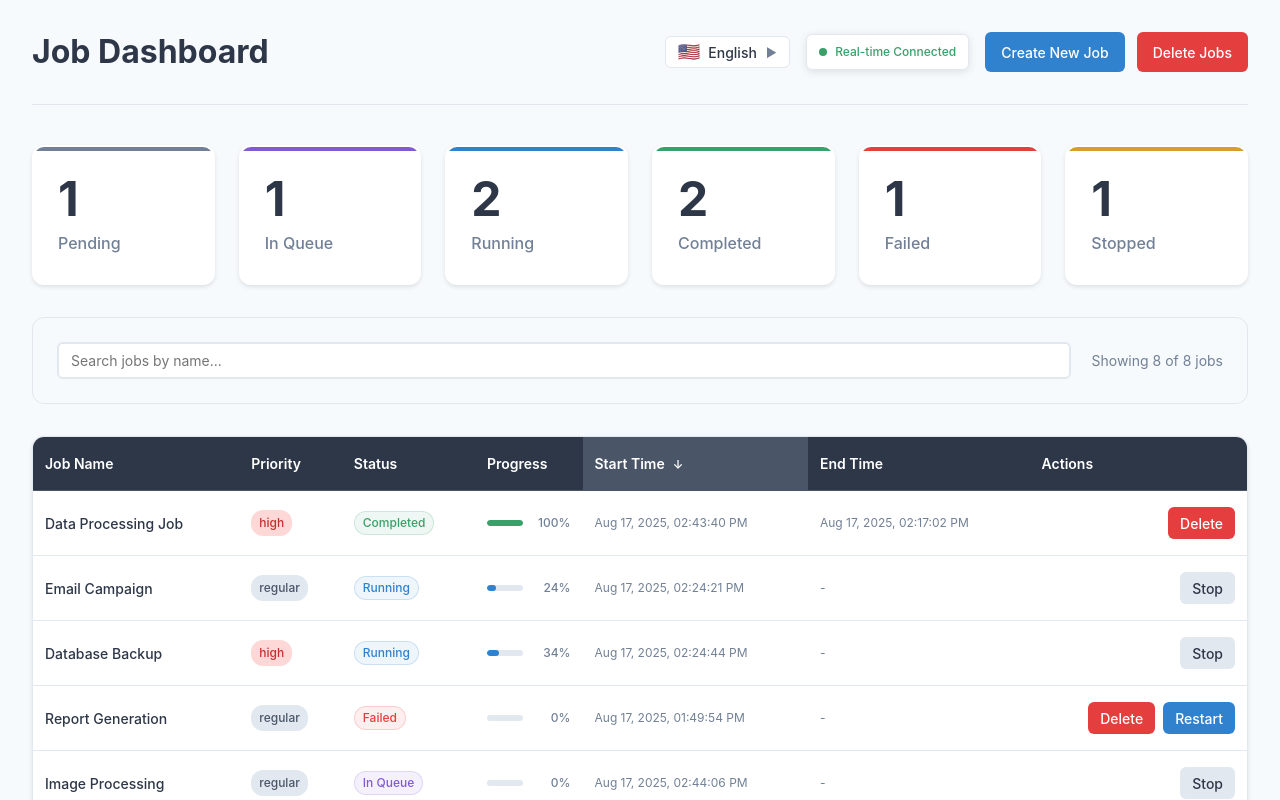
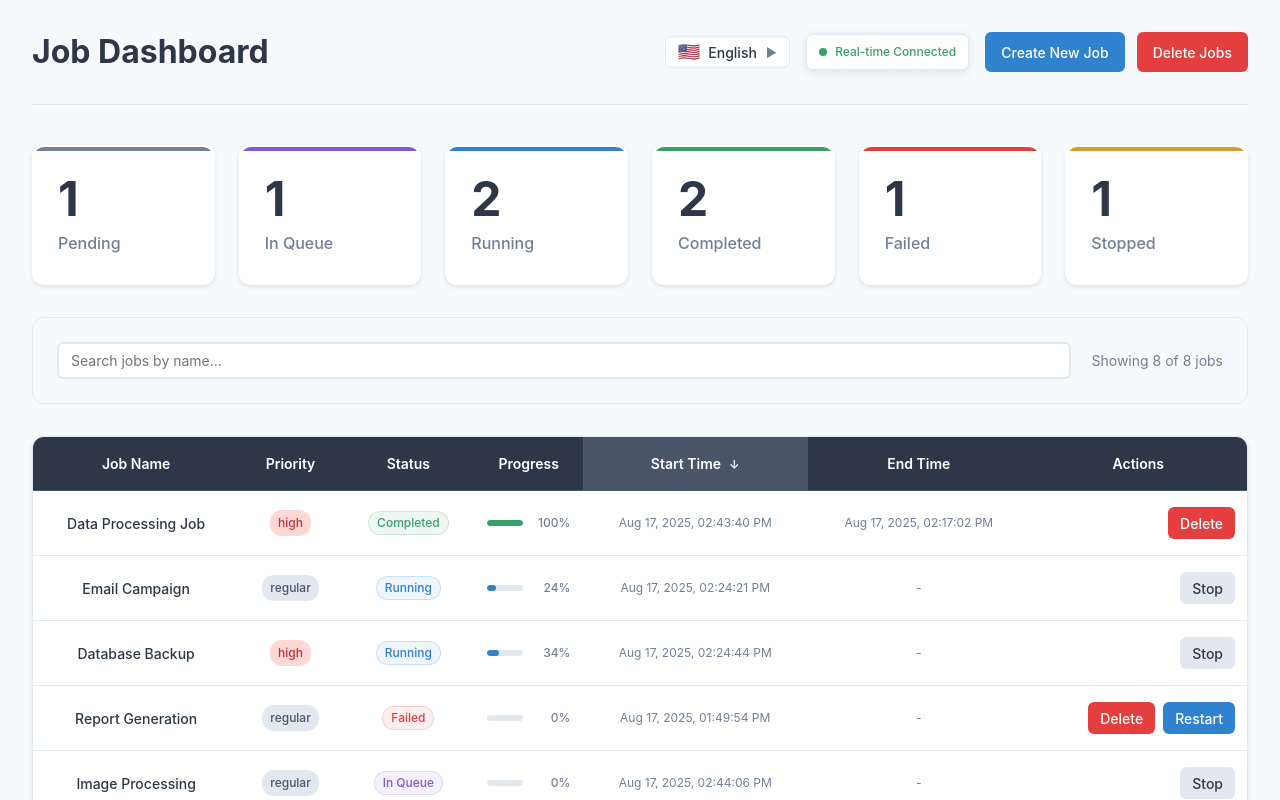
Before and after one commit to aharon-vish/Sqlink-Assessment, a React (Vite) app: page / in a window 1280 px wide. Shown: the top 800 px of the page. Built offline with nearby package versions, Linux system fonts and the light colour scheme; what @microsoft/signalr would draw is missing.

Commit message:
fix translaions

```diff
--- a/src/components/dashboard/JobTableHeader.tsx
+++ b/src/components/dashboard/JobTableHeader.tsx
@@ -1,5 +1,6 @@
 import React from 'react';
 import styled, { css } from 'styled-components';
+import { useTranslation } from '@/hooks/useTranslation';
 import type { JobSorting } from '@/types';
 import type { Job } from '@/types';
 
@@ -17,7 +18,7 @@ const HeaderCell = styled.th.withConfig({
   shouldForwardProp: (prop) => prop !== 'sortable' && prop !== 'active'
 })<{ sortable?: boolean; active?: boolean }>`
   padding: 16px 12px;
-  text-align: left;
+  text-align: center;
   font-weight: 600;
   font-size: 14px;
   border-bottom: 1px solid #4a5568;
@@ -38,10 +39,20 @@ const HeaderCell = styled.th.withConfig({
 
   &:first-child {
     border-top-left-radius: 8px;
+
+    [dir="rtl"] & {
+      border-top-left-radius: 0;
+      border-top-right-radius: 8px;
+    }
   }
 
   &:last-child {
     border-top-right-radius: 8px;
+
+    [dir="rtl"] & {
+      border-top-right-radius: 0;
+      border-top-left-radius: 8px;
+    }
   }
 
   @media (max-width: 768px) {
@@ -59,20 +70,21 @@ const SortIcon = styled.span<{ direction: 'asc' | 'desc' }>`
   }
 `;
 
-const columns = [
-  { key: 'name' as keyof Job, label: 'Job Name', sortable: true },
-  { key: 'priority' as keyof Job, label: 'Priority', sortable: true },
-  { key: 'status' as keyof Job, label: 'Status', sortable: true },
-  { key: 'progress' as keyof Job, label: 'Progress', sortable: true },
-  { key: 'createdAt' as keyof Job, label: 'Start Time', sortable: true },
-  { key: 'completedAt' as keyof Job, label: 'End Time', sortable: true },
-  { key: 'actions' as const, label: 'Actions', sortable: false },
-];
-
 export const JobTableHeader: React.FC<JobTableHeaderProps> = ({
   sorting,
   onSort
 }) => {
+  const { t } = useTranslation();
+
+  const columns = [
+    { key: 'name' as keyof Job, label: t('jobTable.columns.jobName'), sortable: true },
+    { key: 'priority' as keyof Job, label: t('jobTable.columns.priority'), sortable: true },
+    { key: 'status' as keyof Job, label: t('jobTable.columns.status'), sortable: true },
+    { key: 'progress' as keyof Job, label: t('jobTable.columns.progress'), sortable: true },
+    { key: 'createdAt' as keyof Job, label: t('jobTable.columns.startTime'), sortable: true },
+    { key: 'completedAt' as keyof Job, label: t('jobTable.columns.endTime'), sortable: true },
+    { key: 'actions' as const, label: t('jobTable.columns.actions'), sortable: false },
+  ];
   const handleSort = (column: keyof Job) => {
     if (sorting.column === column) {
       // Toggle direction if same column
--- a/src/components/dashboard/JobTableRow.tsx
+++ b/src/components/dashboard/JobTableRow.tsx
@@ -29,6 +29,7 @@ const TableCell = styled.td`
   padding: 16px 12px;
   vertical-align: middle;
   font-size: 14px;
+  text-align: center;
 
   @media (max-width: 768px) {
     padding: 12px 8px;
@@ -43,11 +44,13 @@ const JobName = styled.div`
   overflow: hidden;
   text-overflow: ellipsis;
   white-space: nowrap;
+  margin: 0 auto;
 `;
 
 const PriorityBadge = styled.span<{ priority: JobPriority }>`
   display: inline-flex;
   align-items: center;
+  justify-content: center;
   padding: 4px 8px;
   border-radius: 12px;
   font-size: 12px;
@@ -61,6 +64,7 @@ const PriorityBadge = styled.span<{ priority: JobPriority }>`
 const TimeDisplay = styled.div`
   color: #718096;
   font-size: 12px;
+  text-align: center;
 
   @media (max-width: 768px) {
     font-size: 10px;
```
